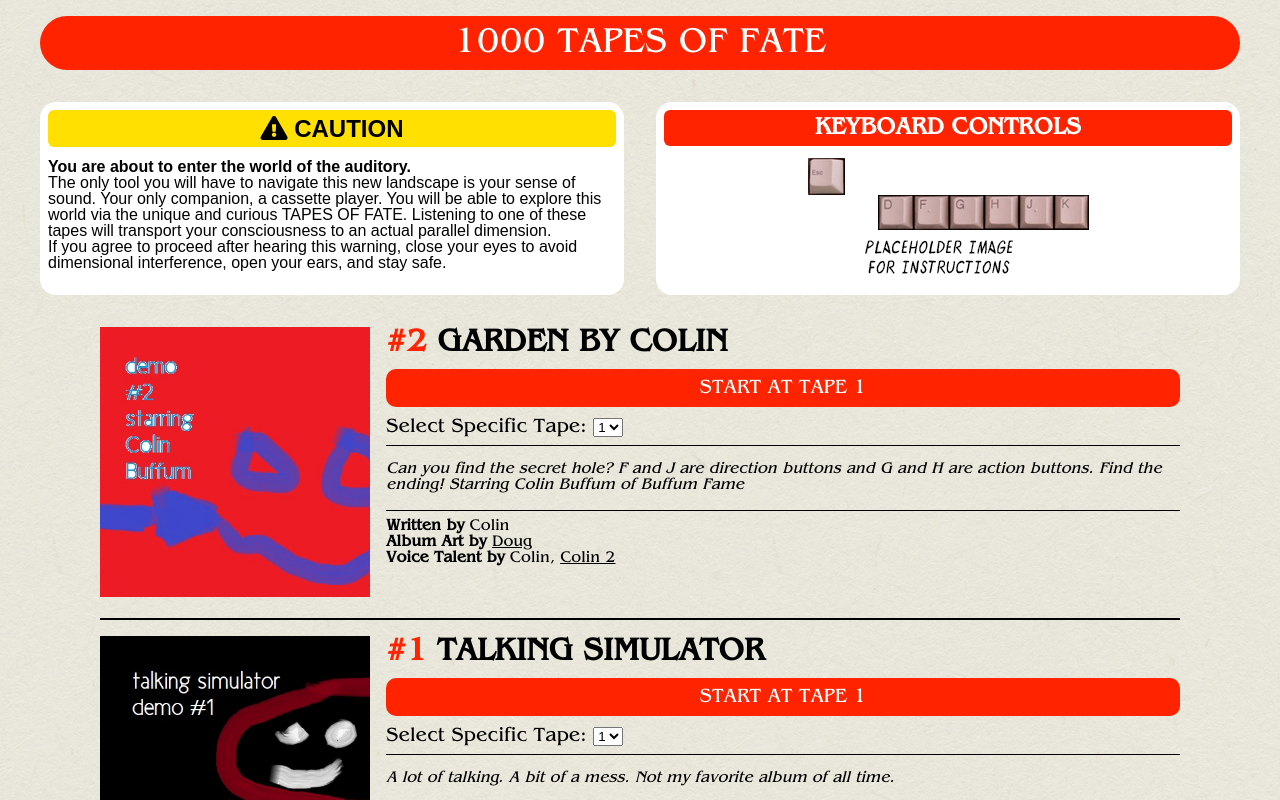
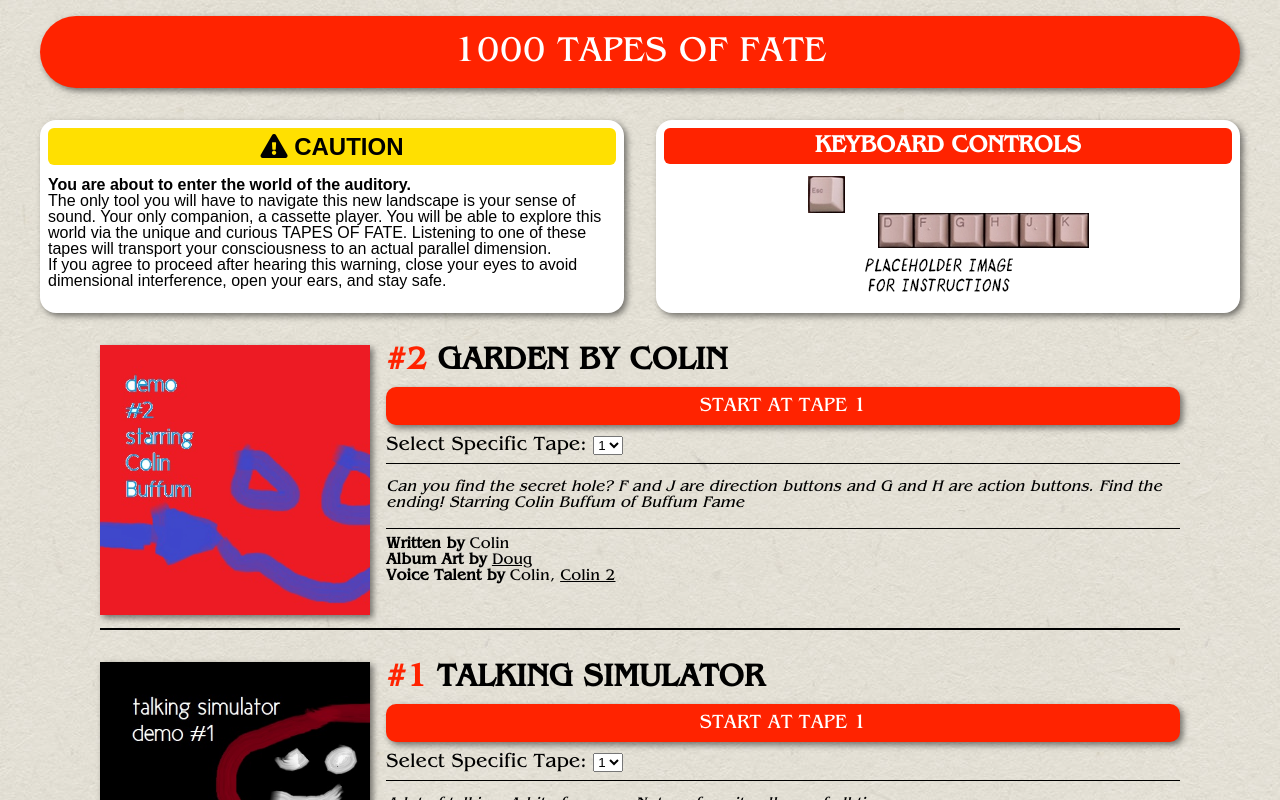
Before and after one commit to sbboard/audioAdventure, a Vue app: page / in a window 1280 px wide. Shown: the top 800 px of the page. Built offline with nearby package versions, Linux system fonts and the light colour scheme.

Commit message:
finished frontpage css

```diff
--- a/src/components/index.vue
+++ b/src/components/index.vue
@@ -106,14 +106,15 @@ export default {
 <style lang="sass">
 $CYOARED: #ff2300
 $bgColor: #f4f3e8
+$shadow: drop-shadow(3px 3px 3px rgba(0,0,0,.5))
 
 @mixin mobile
-  @media (max-width: #{650px})
+  @media (max-width: #{400px})
       @content
 
 
 @mixin tablet
-  @media (min-width: 651px) and (max-width: 1232px)
+  @media (max-width: 700px)
       @content
 
 @font-face
@@ -131,7 +132,7 @@ $bgColor: #f4f3e8
   background-color: red
   overflow: auto
   z-index: -1
-  opacity: .2
+  opacity: .3
 .startFirst
   width: 100%
   font-family: invisibleFont
@@ -144,6 +145,7 @@ $bgColor: #f4f3e8
   text-transform: uppercase
   border: 0
   cursor: pointer
+  filter: $shadow
   &:hover
     background-color: darken($CYOARED, 10%)
 .blurb
@@ -171,12 +173,6 @@ $bgColor: #f4f3e8
       font-weight: 700
 
 footer
-  // position: absolute
-  // display: block
-  // top: 9.5em
-  // transform: rotate(-90deg)
-  // left: -9em
-  // color: black
   display: block
   text-align: center
   color: black
@@ -189,6 +185,8 @@ footer
     font-size: 2em
     color: black
     text-transform: uppercase
+    @include tablet
+      margin-top: .25em
     span
       color: $CYOARED
 html
@@ -208,9 +206,10 @@ html
       text-align: center
       background-color: $CYOARED
       border-radius: 1em
-      padding: .25em
+      padding: .5em .25em
       color: white
       text-transform: uppercase
+      filter: $shadow
     h2
       font-size: 1.5em
       margin-top: 1em
@@ -222,8 +221,9 @@ html
       border-radius: 1em
       font-size: 1em
       display: inline-block
+      filter: $shadow
       width: calc(50% - 2em)
-      @include mobile
+      @include tablet
         width: -webkit-fill-available
         display: inline-block
       b
@@ -250,24 +250,33 @@ html
         font-style: italic
       div
         text-align: center
-      @include mobile
+      @include tablet
         display: none
     .albumBox
       display: block
       margin-top: 1em
       position: relative
-      margin: 1em auto
+      margin: 1em auto 2em auto
       width: 90%
       transition: width .5s
-      padding-bottom: 1em
+      padding-bottom: .5em
       border-bottom: 2px solid #000
+      @include tablet
+        text-align: center
+        width: 100%
       &:last-of-type
         border-bottom: 0px
         padding-bottom: 0
       img
         width: 25%
-        //border: 5px solid blue
-        //outline: 5px solid red
+        filter: $shadow
+        @include tablet
+          margin-left: 0
+          width: 75%
+        @include mobile
+          width: 100%
+        &:hover
+          filter: brightness(0.75) $shadow
       a
         color: black
         &:visited
@@ -277,6 +286,9 @@ html
         vertical-align: top
         margin-left: 1em
         width: calc(75% - 1em)
+        @include tablet
+          margin-left: 0
+          width: 100%
       .credits
         line-height: 1.1
         font-size: .75em
```
